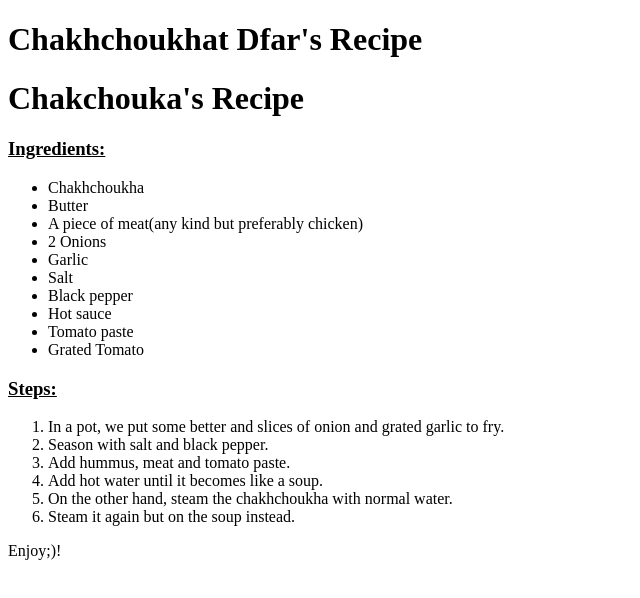
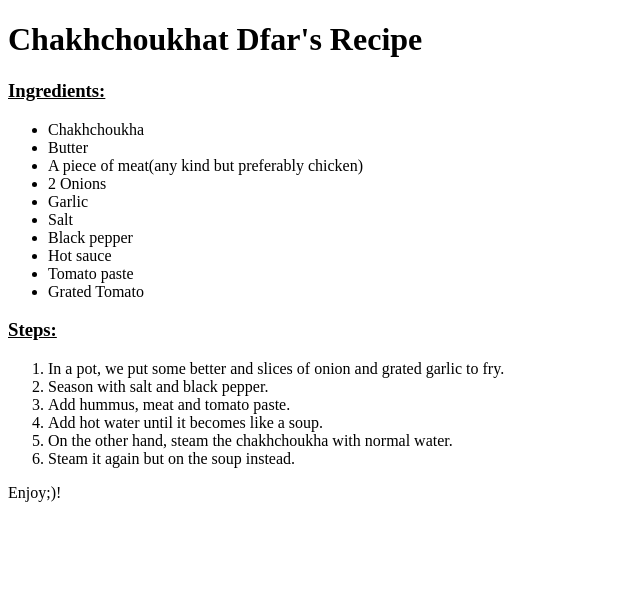
Before and after one commit to Aymen2026/odin-recipes, a plain HTML site: page recipes/chakhchoukha-dfr/chakhchoukha-dfr.html in a window 1280 px wide. Shown: the whole page, without its empty margins (0-640 px from the left). Drawn offline with Linux system fonts and the light colour scheme.

Commit message:
Fix chakhchoukha-dfr.html

```diff
--- a/recipes/chakhchoukha-dfr/chakhchoukha-dfr.html
+++ b/recipes/chakhchoukha-dfr/chakhchoukha-dfr.html
@@ -4,12 +4,11 @@
 
     <head>
         <meta charset="utf-8" name="viewport" content="width=device-width, initial-scale=1.0">
-        <title></title>
+        <title>Chakhchoukhat Dfar</title>
     </head>
 
     <body>
         <h1>Chakhchoukhat Dfar's Recipe</h1>
-        <h1>Chakchouka's Recipe</h1>
         <h3><u>Ingredients:</u></h3>
         <ul>
           <li>Chakhchoukha</li>
```
